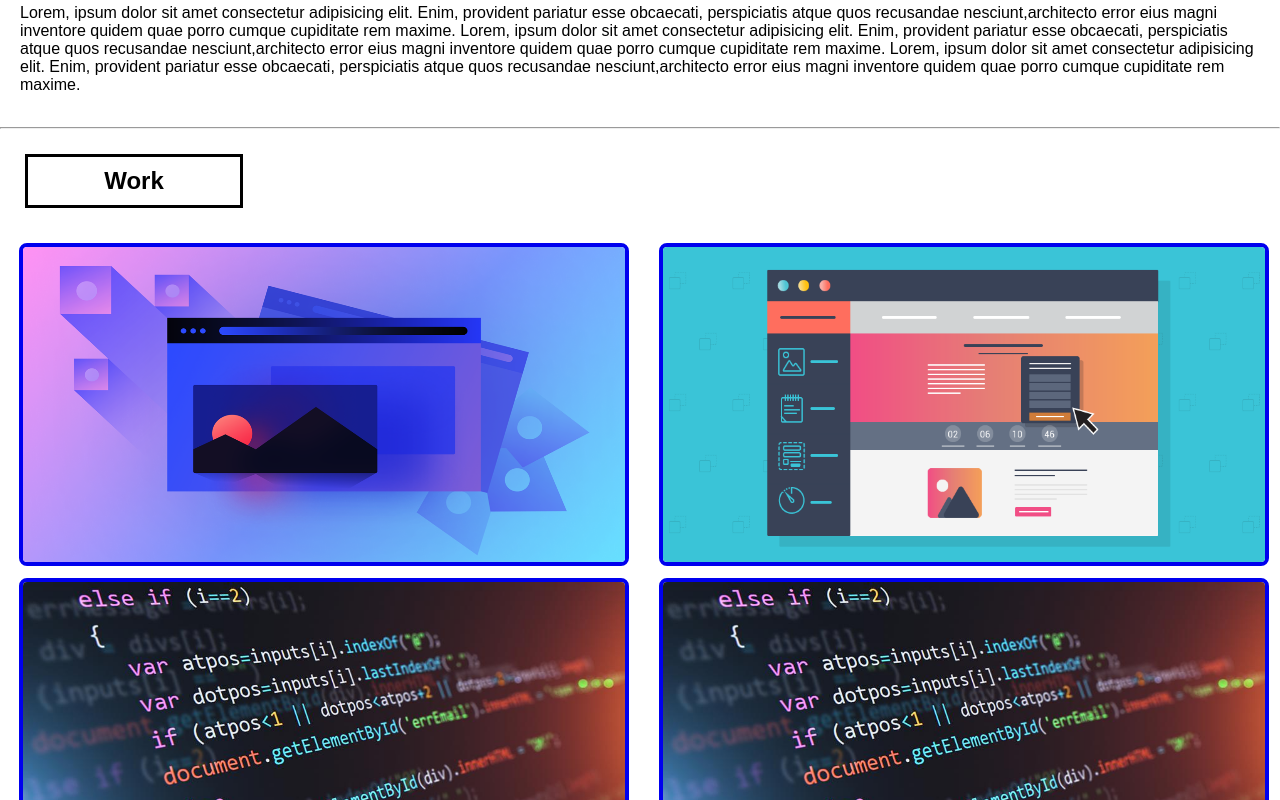
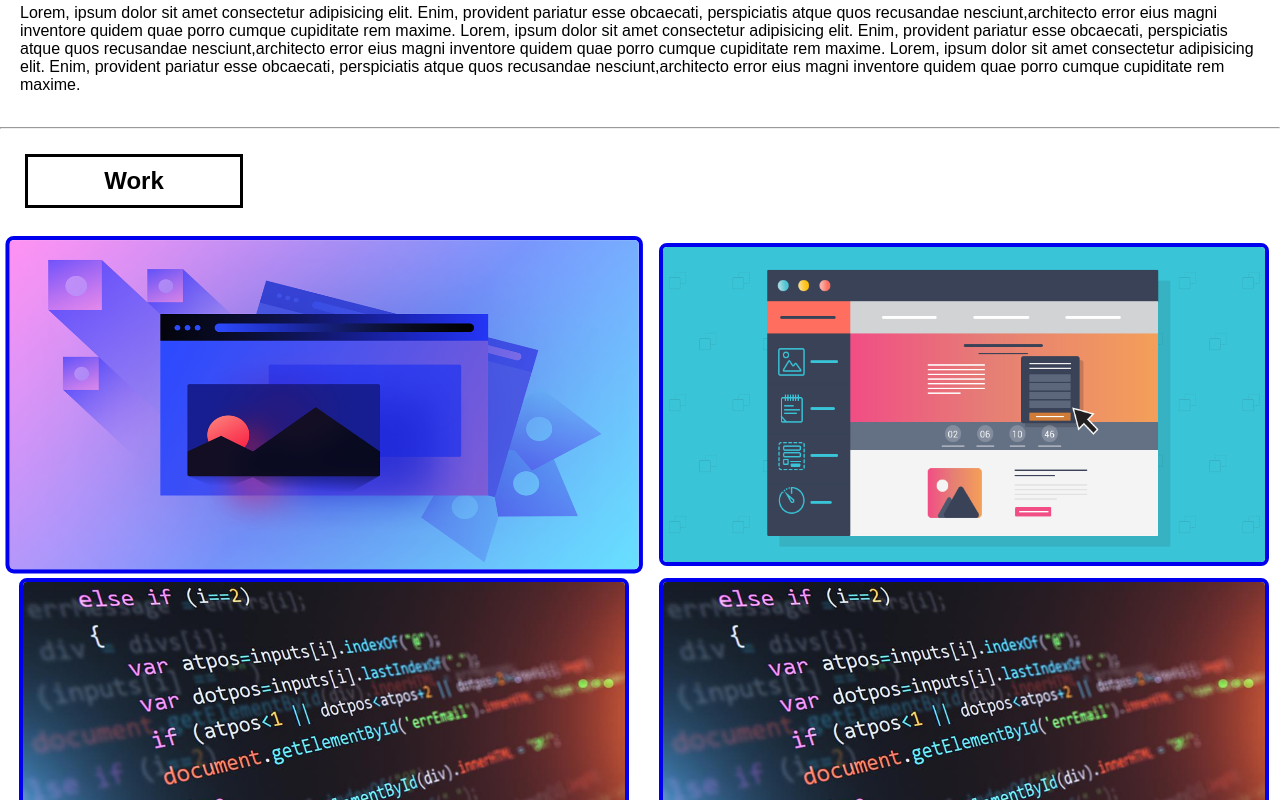
Before and after one commit to jyliao369/My-Portfolio, a plain HTML site: page index.html in a window 1280 px wide. In both pictures the pointer is over the element 320 px from the left and 1735 px from the top of the page. Shown: the part 1335-2135 px from the top of the page. Drawn offline with Linux system fonts and the light colour scheme.

Commit message:
Coded the function that allows the image to grow when hovered and the Link still works

```diff
--- a/styles.css
+++ b/styles.css
@@ -64,6 +64,11 @@ p {
     width: 47%;
     height: 315px;
     margin: 10px;
+    transition: transform 1s;
+}
+
+.works:hover {
+    transform: scale(1.045);
 }
 
 /* IMAGES */
```
